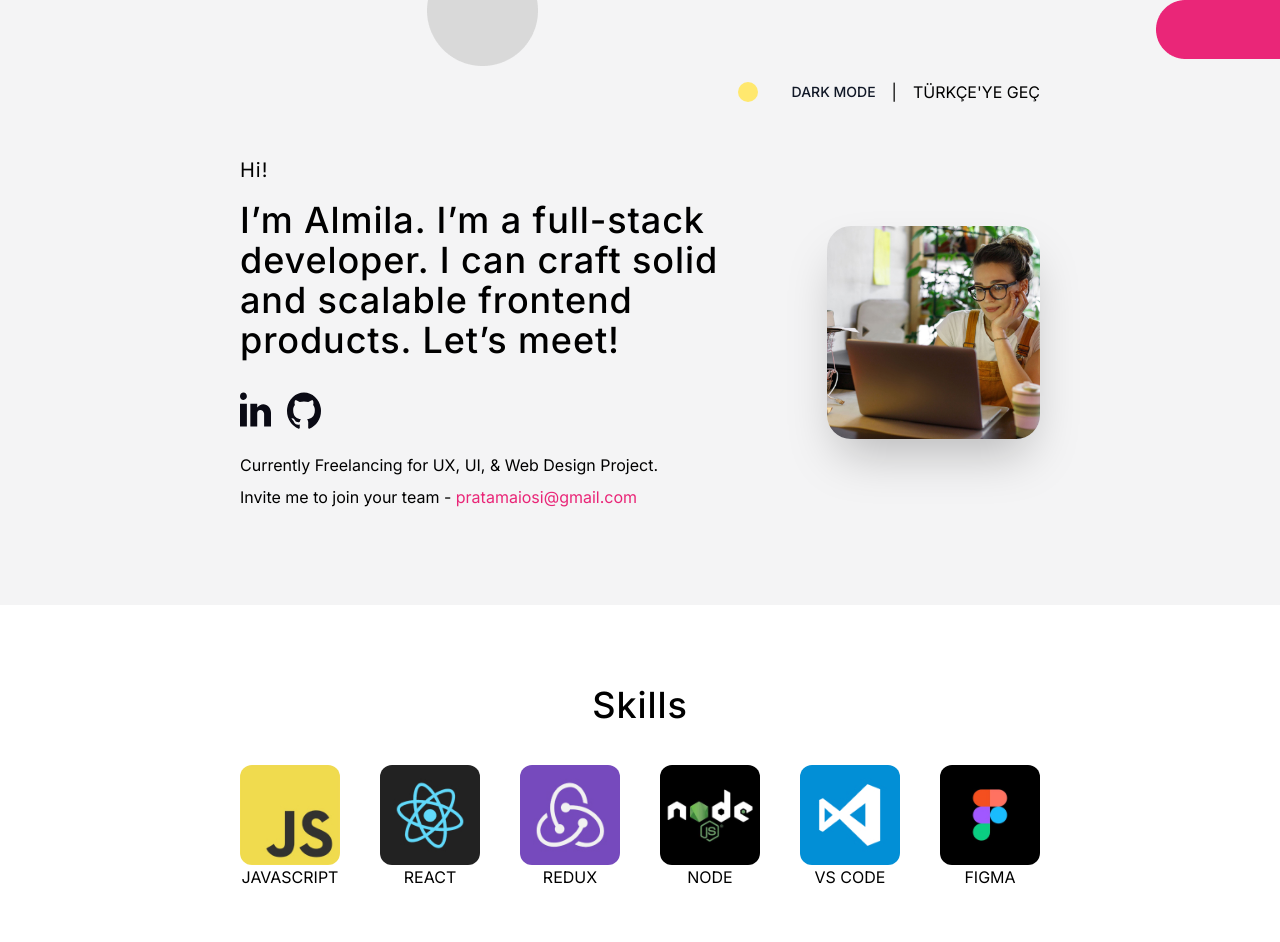
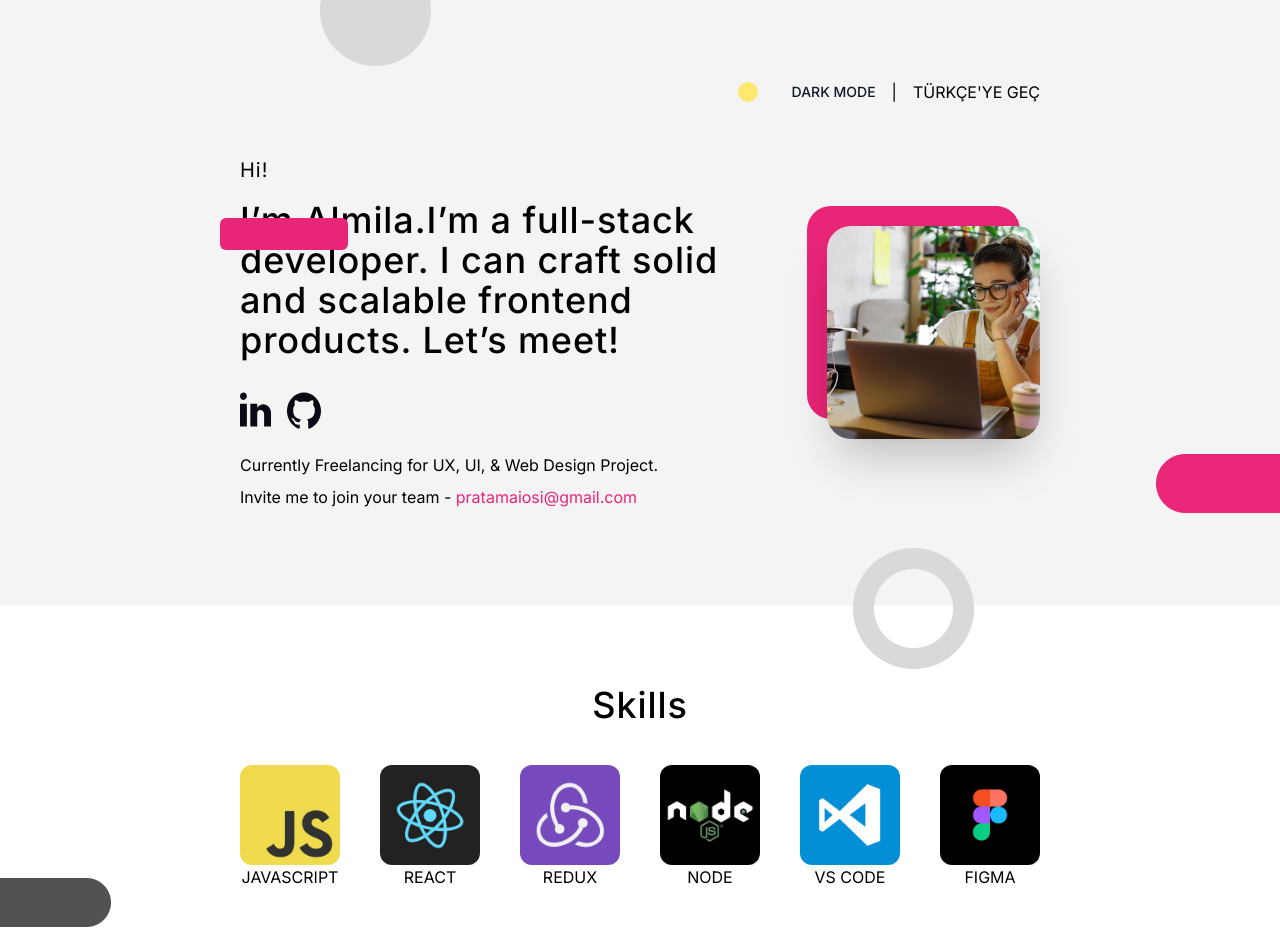
Before and after one commit to Workintech/FSWeb-Frontend-Challenge, a React (Vite) app: page / in a window 1280 px wide. Shown: the top 942 px of the page. Built offline with nearby package versions, Linux system fonts and the light colour scheme.

Commit message:
Ornaments done

```diff
--- a/src/App.jsx
+++ b/src/App.jsx
@@ -6,19 +6,26 @@ import Profile from './components/Profile';
 import Projects from './components/Projects';
 import Skills from './components/Skills';
 import Header from './components/Header';
-import Ornaments from './components/Ornaments';
+
+import greyDonut from "./assets/shapes/greydonut.png"
+import pinkRec from "./assets/shapes/pinkrec.png"
+import greyRec from "./assets/shapes/greyrec.png"
+import pinkDonut from "./assets/shapes/pinkdonut.png"
 
 function App() {
 
   return (
     <>
     <main>
-      <Ornaments />
-      <section  className="bg-zinc-100 ">
+      <section  className="bg-zinc-100 relative ">
+        <img className="absolute right-0 top-2/3 md:top-3/4" src={pinkRec} alt="" />
+        <img className="absolute left-4 md:left-2/3 -bottom-16" src={greyDonut} alt="" />
         <Header />
         <Hero/>
       </section>
-      <div className="">
+      <div className="relative">
+        <img className="absolute top-full md:top-3/4" src={greyRec} alt="" />
+        <img className="absolute right-0 -bottom-44 md:-bottom-24" src={pinkDonut} alt="" />
         <Skills/>
       </div>
       <div  className="bg-zinc-100 ">
--- a/src/components/Header.jsx
+++ b/src/components/Header.jsx
@@ -1,7 +1,12 @@
+import greyCircle from "../assets/shapes/greycircle.png"
+
 export default function Header (){
     //Buradaki içerik state olarak gelecek
     return(
         <>
+        <div className="relative">
+            <img className="absolute left-1/4 z-0 " src={greyCircle} alt="" />
+        </div>
         <header className="flex justify-end px-10 pb-8 pt-20 md:px-60" >
             <label className="inline-flex items-center cursor-pointer">
                 <input type="checkbox" value="" className="sr-only peer"/>
--- a/src/components/Hero.jsx
+++ b/src/components/Hero.jsx
@@ -7,10 +7,15 @@ export default function Hero (){
     //Buradaki içerik state olarak gelecek
     return(
         <>
-        <main className="px-10 py-1 md:px-60 md:pb-20 gap-4 md:gap-x-20 grid md:grid-cols-3 items-center">
+        <main className="px-10 py-1 md:px-60 md:pb-20 gap-4 md:gap-x-20 grid md:grid-cols-3 items-center ">
             <section className="md:col-span-2  ">
                 <h1 className="text-xl mt-4 tracking-wider">Hi! </h1>
-                    <p className="text-3xl md:text-4xl mt-4 mb-8 tracking-wide leading-loose font-medium">I’m Almila. I’m a full-stack developer. I can craft solid and scalable frontend products. Let’s meet!</p>
+                <p className="text-3xl md:text-4xl mt-4 mb-8 tracking-wide font-medium leading-loose relative">
+                    <span className="relative z-10">I’m Almila.
+                        <span className="absolute bg-pink2 rounded-md w-24 md:w-32 h-8 left-0 md:-left-5 bottom-[-1.5rem] md:top-5 "> </span>
+                    </span>
+                    I’m a full-stack developer. I can craft solid and scalable frontend products. Let’s meet!
+                </p>
                 <div className="flex gap-4 mt-4">
                     <a href="" target="_blank">
                         <img src={linkedinLogo} className="logo linkedin" alt="Linkedin logo" />
@@ -24,8 +29,13 @@ export default function Hero (){
                     <p>Invite me to join your team - <a className="text-pink2" href="">pratamaiosi@gmail.com</a></p>
                 </div>
             </section>
-                <section className="items-start py-20">
-                    <img className="w-full rounded-3xl shadow-2xl" src={profilePic}/>
+            <section className="items-start py-20 relative">
+                <div className="relative">
+                    <img className="w-full rounded-3xl shadow-2xl relative z-10" src={profilePic} alt="Profile" />
+                    <div className="absolute inset-0 flex items-center justify-center">
+                        <div className="bg-pink2 rounded-3xl absolute w-full h-full -left-5 -top-5"></div>
+                    </div>
+                </div>
             </section>
         </main>
 
--- a/src/components/Ornaments.jsx
+++ /dev/null
@@ -1,21 +0,0 @@
-import greyCircle from "../assets/shapes/greycircle.png"
-import pinkRec from "../assets/shapes/pinkrec.png"
-import greyDonut from "../assets/shapes/greydonut.png"
-import greyRec from "../assets/shapes/greyrec.png"
-import pinkDonut from "../assets/shapes/pinkdonut.png"
-
-export default function Ornaments() {
-    {/*
-            <img className="absolute " src={greyDonut} alt="" />
-            <img className="absolute " src={greyRec} alt="" />
-            <img className="absolute " src={pinkDonut} alt="" /> */}
-    return(
-        <>
-        <div className="relative">
-            <img className="absolute left-1/3 z-0 " src={greyCircle} alt="" />
-            <img className="absolute right-0 -top-1/4" src={pinkRec} alt="" />
-
-        </div>
-        </>
-    )
-}
```
Lines whose indentation alone changed are shown as unchanged.
